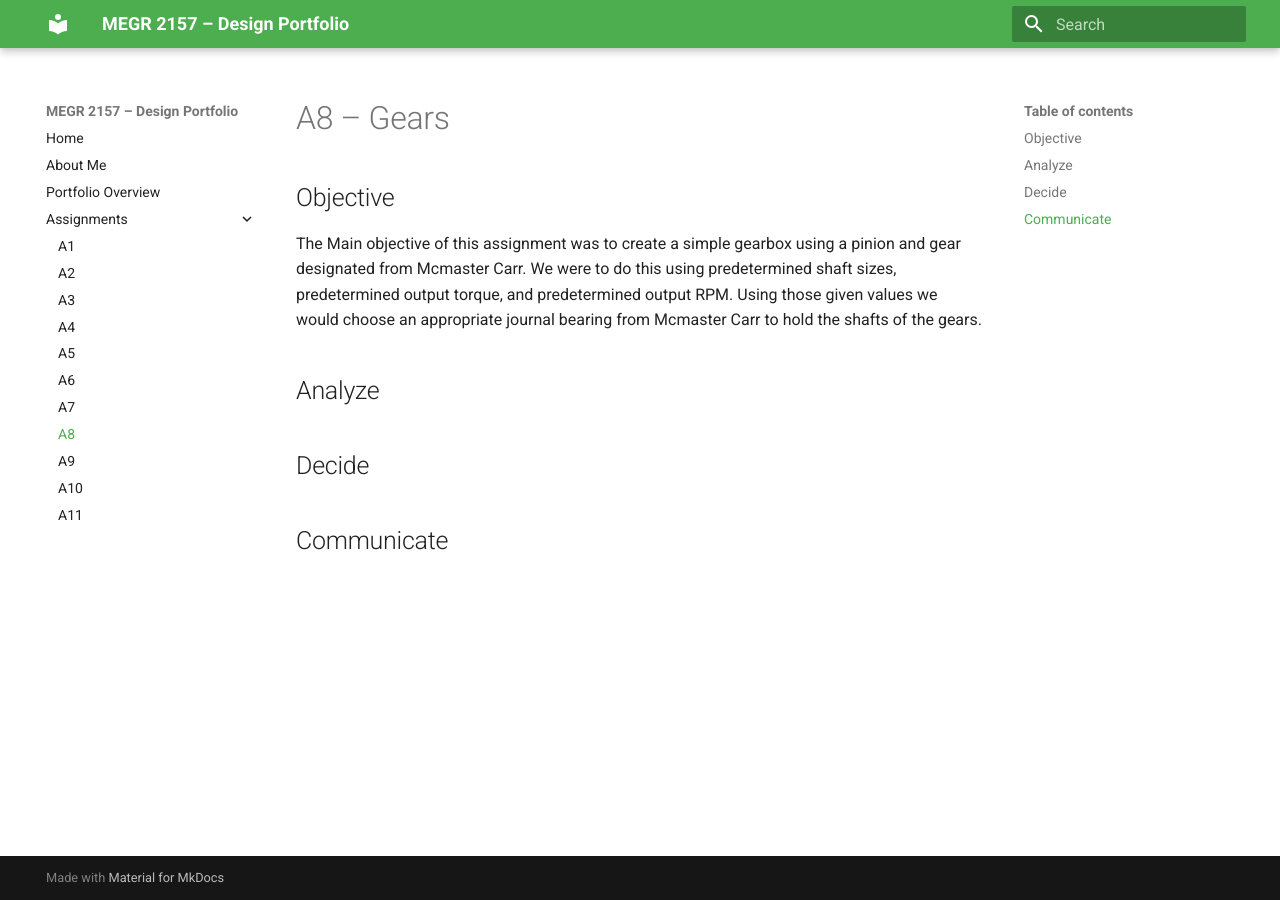
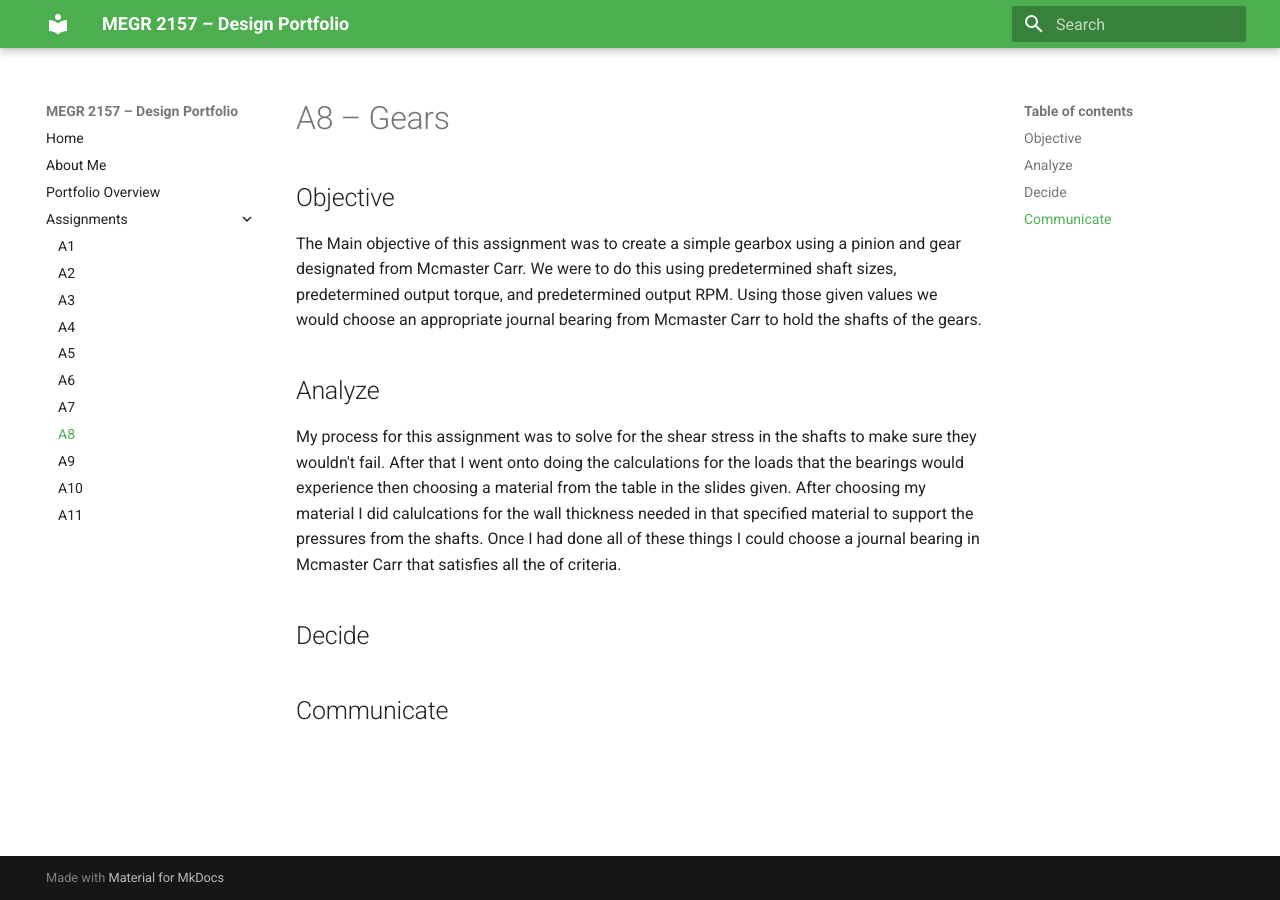
Before and after one commit to pklauser-cyber/design-projects-portfolio, an MkDocs documentation site: the page built from docs/assignments/A08/index.md, in a window 1280 px wide. Built offline with MkDocs 1.6.1 and Material for MkDocs 9.7.7, drawn with Linux system fonts in a browser that asks for light colours.

Commit message:
Update index.md

```diff
--- a/docs/assignments/A08/index.md
+++ b/docs/assignments/A08/index.md
@@ -4,6 +4,7 @@
 The Main objective of this assignment was to create a simple gearbox using a pinion and gear designated from Mcmaster Carr. We were to do this using predetermined shaft sizes, predetermined output torque, and predetermined output RPM. Using those given values we would choose an appropriate journal bearing from Mcmaster Carr to hold the shafts of the gears.
 
 ## Analyze
+My process for this assignment was to solve for the shear stress in the shafts to make sure they wouldn't fail. After that I went onto doing the calculations for the loads that the bearings would experience then choosing a material from the table in the slides given. After choosing my material I did calulcations for the wall thickness needed in that specified material to support the pressures from the shafts. Once I had done all of these things I could choose a journal bearing in Mcmaster Carr that satisfies all the of criteria.
 
 
 ## Decide
```
